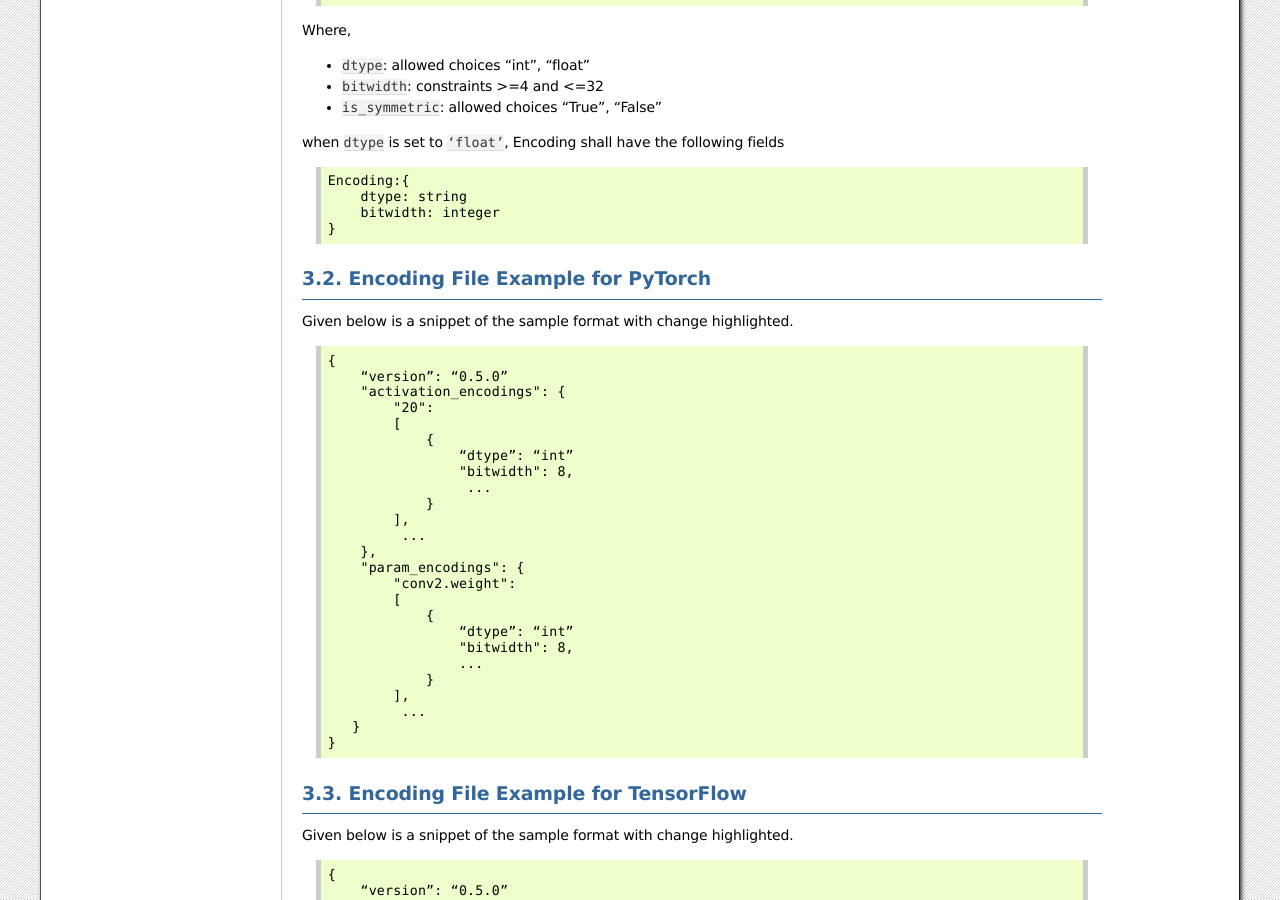
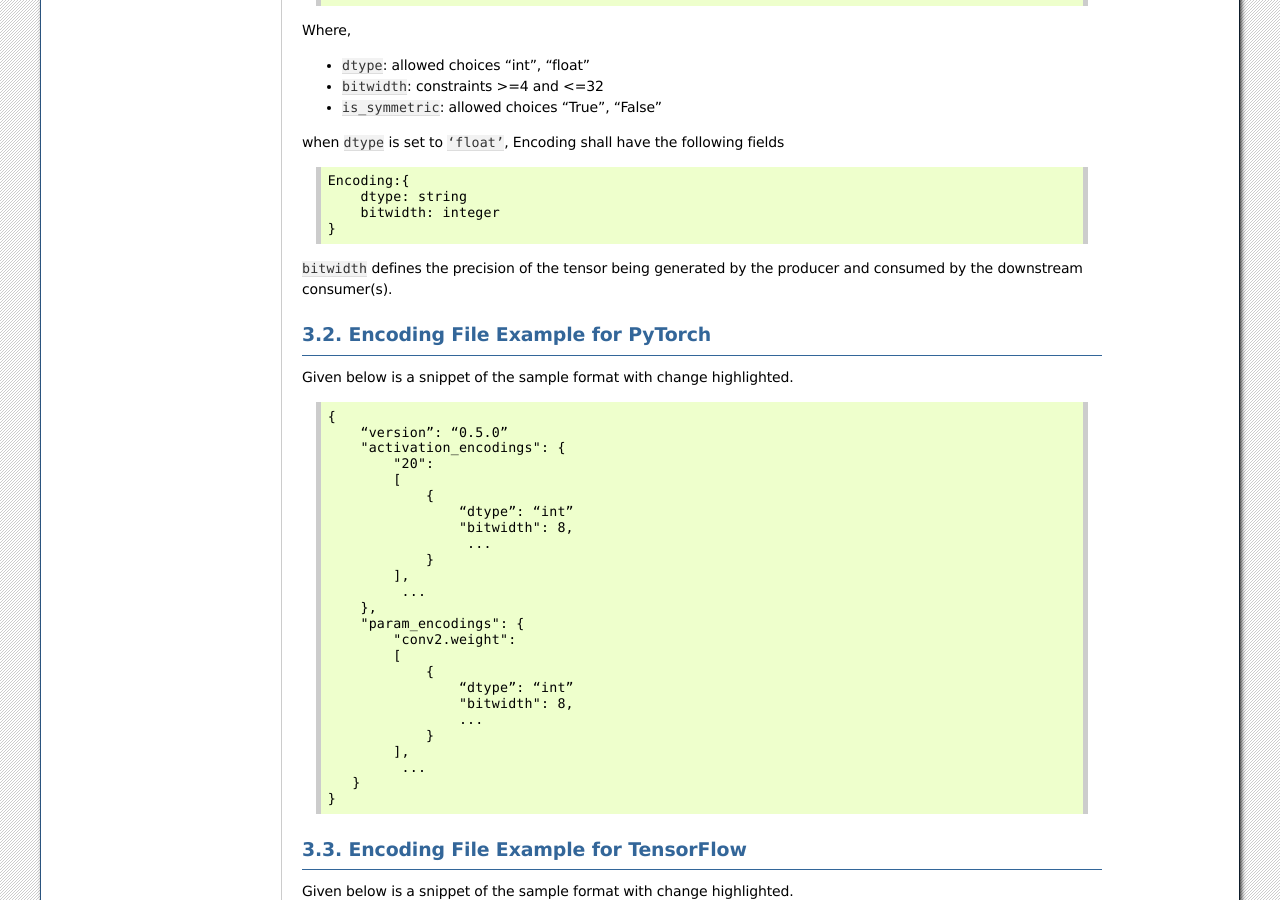
Before and after one commit to quic/aimet, a Sphinx documentation site: the page built from Docs/api_docs/quantization_encoding_specification.rst, in a window 1280 px wide and 900 px high, scrolled down 4190 px. Built offline with Sphinx 7.4.7, drawn with Linux system fonts in a browser that asks for light colours.

Commit message:
adding a note on bitwidth
Signed-off-by: Sendil Krishna <quic_sendilk@quicinc.com>

```diff
--- a/Docs/api_docs/quantization_encoding_specification.rst
+++ b/Docs/api_docs/quantization_encoding_specification.rst
@@ -19,7 +19,7 @@ The file format is usable with both PyTorch and TensorFlow models, that maps ten
 
 
 1. Versioning
-==========
+=============
 
 Encoding format will follow ``XX.YY.ZZ`` versioning format as describe below,
 
@@ -31,7 +31,7 @@ Encoding format will follow ``XX.YY.ZZ`` versioning format as describe below,
 Change in major revision should indicate substantial change to the format, updates to minor version indicates additional information element being added to encoding format and might require update to fully consume the encodings.  The patching version shall be updated to indicate minor updates to quantization simulation e.g. bug fix etc.
 
 2. Version 0.4.0 (up to)
-=======================
+========================
 
 The encoding format as defined below is backward compatible and shall applicable to all exported encoding up to version 0.4. In case, where versioning information is missing the encoding is assumed to follow version 0.4 format.
 
@@ -260,6 +260,9 @@ when ``dtype`` is set to ``‘float’``\ , Encoding shall have the following fi
        bitwidth: integer
    }
 
+``bitwidth`` defines the precision of the tensor being generated by the producer and consumed by the
+downstream consumer(s).
+
 3.2. Encoding File Example for PyTorch
 --------------------------------------
 
```
